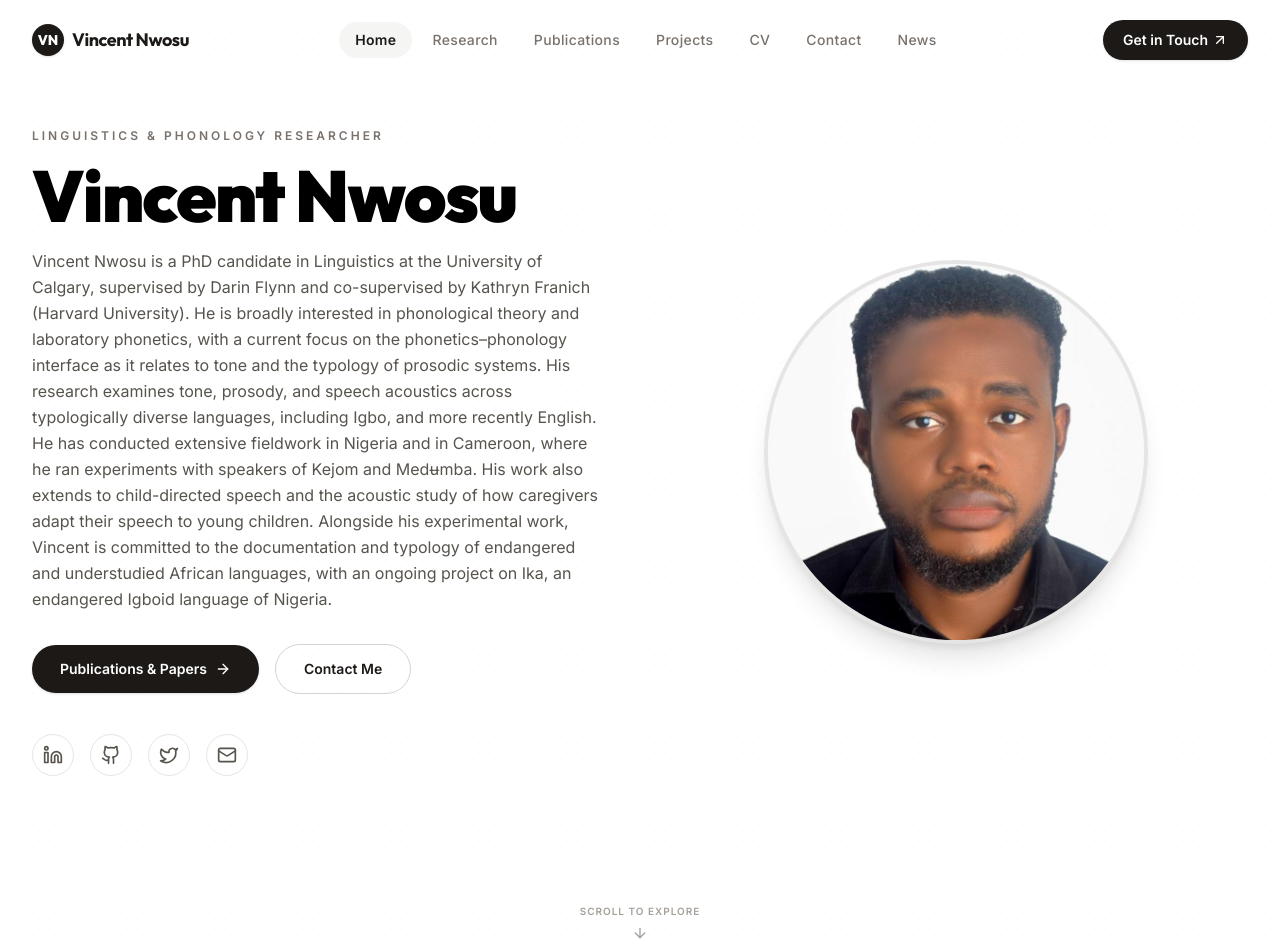
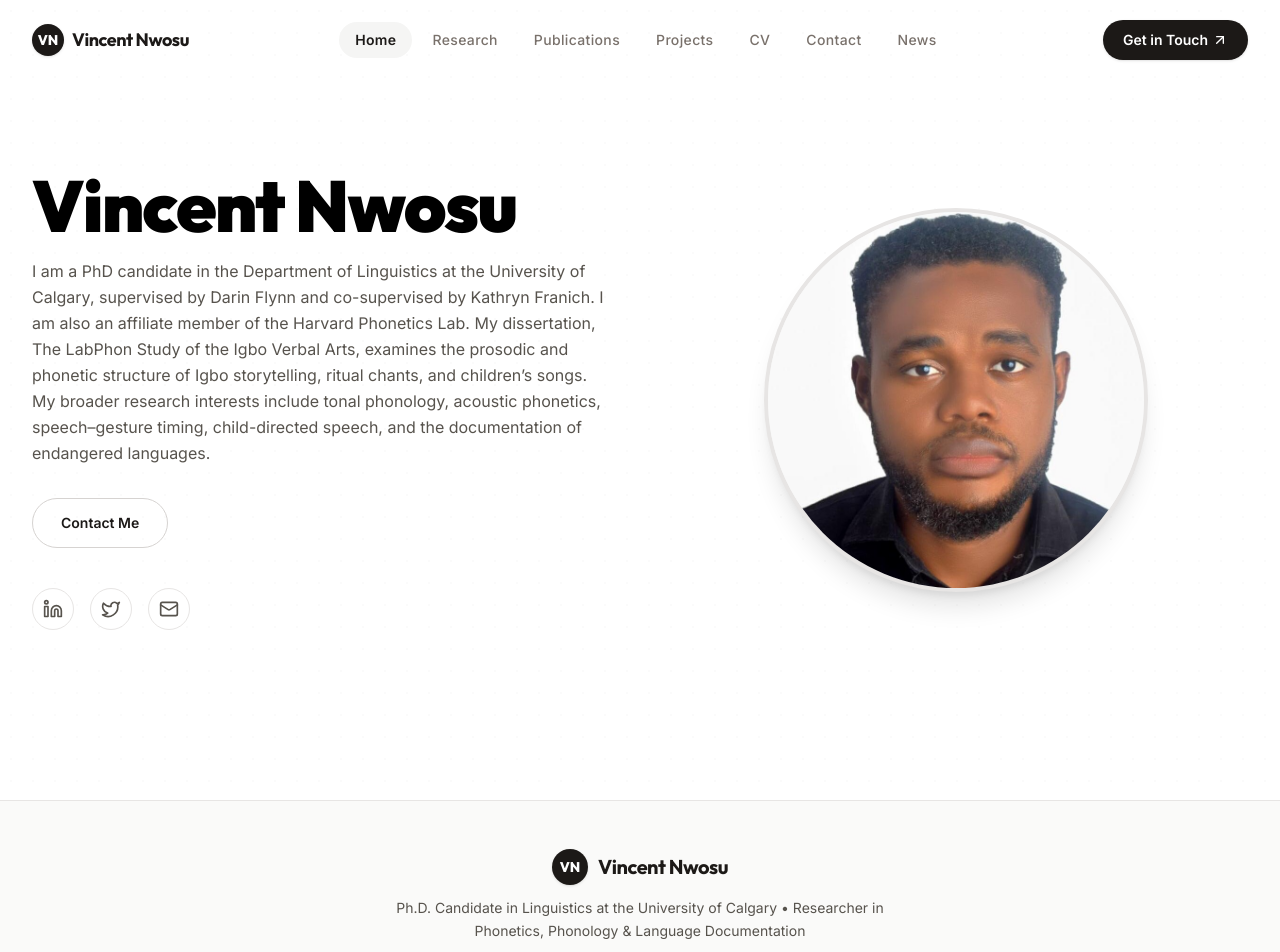
Before and after one commit to EmmanuelAyo2233/VINCENT-NWOSU, a React (Vite) app: page / in a window 1280 px wide. Shown: the top 952 px of the page. Built offline with nearby package versions, Linux system fonts and the light colour scheme.

Commit message:
git add .

```diff
--- a/src/data/mockData.js
+++ b/src/data/mockData.js
@@ -3,13 +3,11 @@
 export const profileInfo = {
   name: "Vincent Nwosu",
   title: "Linguist & Phonologist",
-  bio: "Vincent Nwosu is a PhD candidate in Linguistics at the University of Calgary, supervised by Darin Flynn and co-supervised by Kathryn Franich (Harvard University). He is broadly interested in phonological theory and laboratory phonetics, with a current focus on the phonetics–phonology interface as it relates to tone and the typology of prosodic systems. His research examines tone, prosody, and speech acoustics across typologically diverse languages, including Igbo, and more recently English. He has conducted extensive fieldwork in Nigeria and in Cameroon, where he ran experiments with speakers of Kejom and Medʉmba. His work also extends to child-directed speech and the acoustic study of how caregivers adapt their speech to young children. Alongside his experimental work, Vincent is committed to the documentation and typology of endangered and understudied African languages, with an ongoing project on Ika, an endangered Igboid language of Nigeria.",
+  bio: "I am a PhD candidate in the Department of Linguistics at the University of Calgary, supervised by Darin Flynn and co-supervised by Kathryn Franich. I am also an affiliate member of the Harvard Phonetics Lab.\n\nMy dissertation, The LabPhon Study of the Igbo Verbal Arts, examines the prosodic and phonetic structure of Igbo storytelling, ritual chants, and children’s songs. My broader research interests include tonal phonology, acoustic phonetics, speech–gesture timing, child-directed speech, and the documentation of endangered languages.",
   email: "vincent.nwosu@ucalgary.ca",
-  phone: "+1 (647) 719-5367",
   location: "Calgary, AB, Canada",
   socials: {
     linkedin: "https://linkedin.com",
-    github: "https://github.com",
     twitter: "https://twitter.com",
     instagram: "https://instagram.com"
   }
--- a/src/pages/Home.jsx
+++ b/src/pages/Home.jsx
@@ -1,7 +1,7 @@
 import React from 'react';
 import { Link } from 'react-router-dom';
 import { motion } from 'framer-motion';
-import { ArrowRight, Linkedin, Twitter, Github, Mail, ArrowDown } from 'lucide-react';
+import { ArrowRight, Linkedin, Twitter, Mail, ArrowDown } from 'lucide-react';
 import { profileInfo } from '../data/mockData';
 
 export default function Home() {
@@ -20,9 +20,6 @@ export default function Home() {
           animate={{ opacity: 1, y: 0 }}
           transition={{ duration: 0.6, ease: 'easeOut' }}
         >
-          <span className="text-xs uppercase tracking-[0.25em] text-stone-500 font-semibold mb-4 block">
-            Linguistics & Phonology Researcher
-          </span>
           <h1 className="text-5xl md:text-7xl font-heading font-black tracking-tight mb-4 text-black leading-none">
             {profileInfo.name}
           </h1>
@@ -32,13 +29,6 @@ export default function Home() {
 
           {/* Action CTAs */}
           <div className="flex flex-wrap items-center gap-4 mb-10">
-            <Link
-              to="/publications"
-              className="inline-flex items-center gap-2 px-7 py-3.5 rounded-full bg-stone-900 hover:bg-stone-800 text-white text-sm font-semibold transition-all shadow-sm"
-            >
-              Publications & Papers
-              <ArrowRight className="w-4 h-4" />
-            </Link>
             <Link
               to="/contact"
               className="inline-flex items-center gap-2 px-7 py-3.5 rounded-full border border-stone-300 bg-transparent text-stone-900 hover:bg-stone-100 text-sm font-semibold transition-all"
@@ -53,11 +43,6 @@ export default function Home() {
               className="hover:text-stone-950 transition-colors p-2.5 rounded-full border border-stone-200 bg-white hover:bg-stone-50"
               aria-label="LinkedIn">
               <Linkedin className="w-5 h-5" />
-            </a>
-            <a href={profileInfo.socials.github} target="_blank" rel="noopener noreferrer"
-              className="hover:text-stone-950 transition-colors p-2.5 rounded-full border border-stone-200 bg-white hover:bg-stone-50"
-              aria-label="GitHub">
-              <Github className="w-5 h-5" />
             </a>
             <a href={profileInfo.socials.twitter} target="_blank" rel="noopener noreferrer"
               className="hover:text-stone-950 transition-colors p-2.5 rounded-full border border-stone-200 bg-white hover:bg-stone-50"
@@ -89,14 +74,6 @@ export default function Home() {
           </div>
         </motion.div>
       </div>
-
-      {/* Scroll indicator */}
-      <div className="relative z-10 w-full flex justify-center pb-8">
-        <div className="flex flex-col items-center gap-2 text-stone-400">
-          <span className="text-[10px] uppercase tracking-widest font-semibold">Scroll to Explore</span>
-          <ArrowDown className="w-4 h-4 animate-bounce" />
-        </div>
-      </div>
     </div>
   );
 }
```
